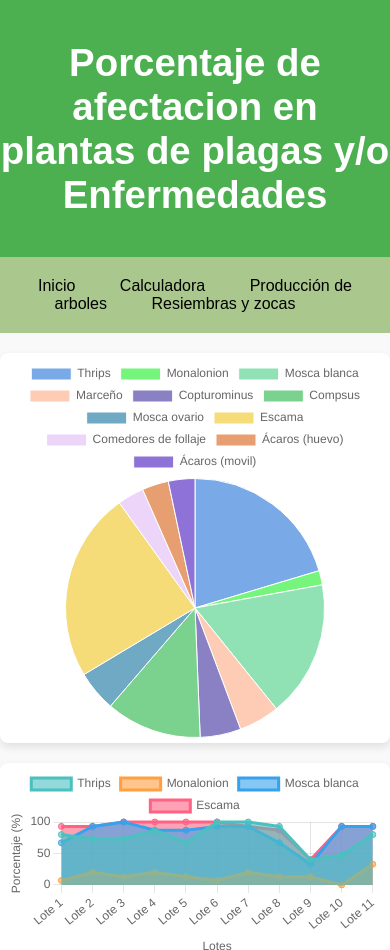
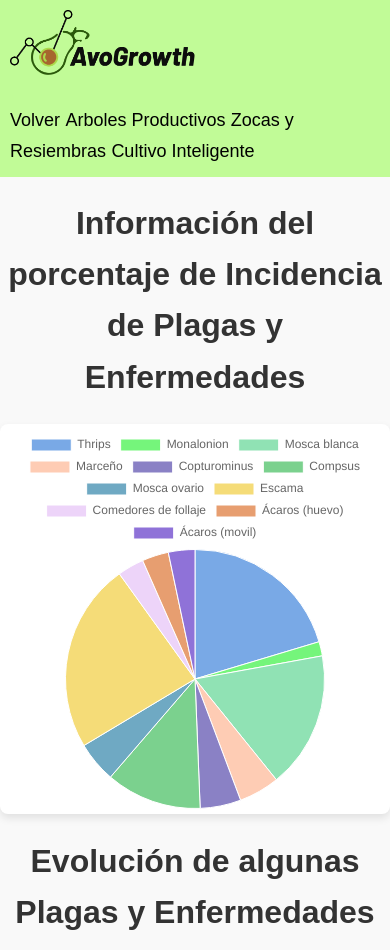
Before and after one commit to anilorakpd/AvoGrowth, a plain HTML site: page html/plagas.html in a window 390 px wide. Shown: the top 950 px of the page. Drawn offline with nearby package versions, Linux system fonts and the light colour scheme; a web font is replaced by a local one.

Commit message:
falta enlazar dashboards

```diff
--- a/css/graphic_bar.css
+++ b/css/graphic_bar.css
@@ -1,4 +1,3 @@
-/* Estilo general */
 body {
    font-family: "Barlow", sans-serif;
     font-weight: 100;
@@ -7,33 +6,59 @@ body {
     padding: 0;
     background-color: #f9f9f9;
     color: #333;
+    line-height: 1.6;
+    min-height: 100vh;
   }
 
-  /* Header */
-  header {
-    background-color: #4CAF50;
-    color: white;
-    padding: 15px 0;
-    text-align: center;
-    font-size: 1.5em;
-  }
+  nav {
+    width: 100%;
+    background-color: #c1fb97;
+    padding: 20px;
+    position: sticky;
+    top: 0;
+    left: 0;
+    z-index: 1000;
+    display: flex;
+    flex-direction: row;
+    align-self: flex-start;
+    justify-content: space-around;
+    align-items: center;
+    flex-wrap: nowrap;
+    box-sizing: border-box;
+}
 
-  .navbar{
-    margin-bottom: 0;
-    background-color: hsl(91, 35%, 67%);
-    padding: 20px;
-    text-align: center;
-    }
+nav a {
+    font-size: 20px;
+    text-decoration: none;
+    color: #000;
+    margin-right: 20px;
+    font-weight: normal;
+}
 
-        .navbar a{
-            text-decoration: none;
-            color: #000;
-            margin-right: 40px;
-        }
-        .navbar a:hover{
-            background-color: #000;
-            color: #fff;
-        }
+nav img {
+    display: inline-block;
+    width: 20%;
+    padding: 0 !important;
+}
+
+.nav-align {
+    float: right;
+}
+
+nav a:hover {
+    font-size: larger;
+    font-weight: bolder;
+}
+
+.derecha {
+    margin-top: 55px;
+    float: right;
+    font-weight: bolder;
+}
+
+ main{
+  text-align: center;
+ }
 
   /* Contenedor del gráfico */
   .chart-container {
@@ -50,8 +75,18 @@ body {
     height: auto;
   }
 
-  /* Ajuste responsivo */
-  @media (max-width: 600px) {
+
+  .footer {
+    background-color: #c1fb97;
+    color: #000;
+    text-align: center;
+    padding: 20px 0;
+    position: relative;
+    width: 100%;
+    border-bottom: 0;
+}
+
+  @media (max-width: 768px) {
     header {
       font-size: 1.2em;
     }
@@ -59,4 +94,28 @@ body {
     .chart-container {
       padding: 5px;
     }
+
+    nav {
+      flex-direction: column;
+      justify-content: center;
+      align-items: flex-start;
+      padding: 10px;
+    }
+
+    nav img {
+      width: 50%;
+      margin-bottom: 10px;
+    }
+
+    nav a {
+      font-size: 18px;
+      margin-right: 0;
+      margin-bottom: 10px;
+    }
+
+    .derecha {
+      margin-top: 20px;
+      float: none;
+      text-align: left;
+    }
   }
--- a/html/plagas.html
+++ b/html/plagas.html
@@ -13,24 +13,34 @@
 </head>
 <body>
   <header>
-    <h1>Porcentaje de afectacion en plantas de plagas y/o Enfermedades</h1>
-  </header>
-  <nav class="navbar">
+    <nav>
+        <img src="../img/iconos/AvoLogo2.png" alt="AvoGrowth">
+        <div class="derecha">
+            <a href="../index.html">Volver</a>
+            <a href="arboles.html">Arboles Productivos</a>
+            <a href="zocas.html">Zocas y Resiembras</a>
+            <a href="formulario1.html">Cultivo Inteligente</a>
+        </div>
+    </nav>
+</header>
 
-      <a href="../index.html">Inicio</a>
-      <a href="formulario1.html">Calculadora</a>
-      <a href="arboles.html">Producción de arboles</a>
-      <a href="zocas.html">Resiembras y zocas</a>
-
-</nav>
   <main>
+    <h1>Información del porcentaje de Incidencia de Plagas y Enfermedades</h1>
     <div class="chart-container">
         <canvas id="graficoTortaPlagas"></canvas>
     </div>
+    <h1>Evolución de algunas Plagas y Enfermedades</h1>
     <div class="chart-container">
         <canvas id="graficoAreaPlagas"></canvas>
     </div>
   </main>
+
+  <footer class="footer">
+    <p>Creado por Portgas D. Anilorak - <a href="mailto:anilorakportgasd@gmail.com"
+            class="correo">Contáctame</a> -
+        Bootcamp Talento Tech Región 2 - 2024</p>
+</footer>
+
   <script src="../js/plagas.js"></script>
   <script src="../js/plagas2.js"></script>
 </body>
```
Also changed, not shown: html/arboles.html (+18 -9 lines), html/zocas.html (+17 -9 lines).
